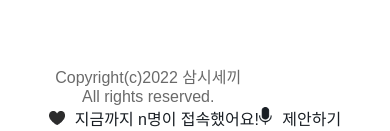
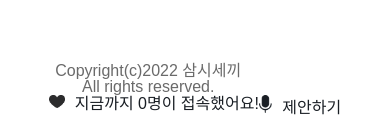
Before and after one commit to samshiSekki/DSGM_front, a React (Create React App) app: page /others in a window 390 px wide. Shown: the part 959-1090 px from the top of the page. Built offline with nearby package versions, Linux system fonts and the light colour scheme; no server answers; a web font is replaced by a local one.

Commit message:
feat: visiters count fix : mobile design

```diff
--- a/src/components/Footer.tsx
+++ b/src/components/Footer.tsx
@@ -1,7 +1,8 @@
-import React from 'react';
+import React, {useEffect, useState} from 'react';
 import 'css/footer.css';
 import styled from 'styled-components';
 import {BrowserView, MobileView, isBrowser, isMobile} from "react-device-detect";
+import axios from 'axios';
 
 let HeartIcon : any = styled.img`
   width: 16px;
@@ -45,13 +46,35 @@ let MicIconMobile : any = styled.img`
   float: right;
 `;
 
+
+
 function Footer() {
+  const HAS_VISITED_BEFORE : any = window.localStorage.getItem('hasVisitedBefore');
+  const [visit, setVisit] = useState(0);
+  useEffect(() => {
+    axios.get('http://mail-helper.com/mail-forms/visit').then(function(response){
+                //console.log(response.data);
+                setVisit(response.data);
+                if (!HAS_VISITED_BEFORE){
+                setVisit(response.data + 1);
+                axios.put('http://mail-helper.com/mail-forms/visit', {
+                  "counter": response.data + 1
+              });
+              let expires : any = new Date();
+              expires = expires.setTime(expires.getTime() + (30*24*60*60*1000));
+              window.localStorage.setItem('hasVisitedBefore', expires);
+            }
+
+            })
+  }, []);
+
+
   return (
     <div>
         <BrowserView>
         <div className='footerContainer'>
             <div className='copyright'>Copyright(c)2022 삼시세끼 All rights reserved.</div>
-            <div className='accessCounter'><HeartIcon src='img/Heart.png'/>지금까지 n명이 접속했어요!</div>
+            <div className='accessCounter'><HeartIcon src='img/Heart.png'/>지금까지 {visit}명이 접속했어요!</div>
             <div className='proposalBtn'><MicIcon src='img/Mic.png'/><a target="_blank" href="https://www.instagram.com/samshisaekki/">제안하기</a></div>
         </div>
         </BrowserView>
@@ -59,7 +82,7 @@ function Footer() {
         <MobileView>
           <FooterContainerMobile>
 
-            <AccessCounterMobile><HeartIconMobile src='img/Heart.png'/>지금까지 n명이 접속했어요!</AccessCounterMobile>
+            <AccessCounterMobile><HeartIconMobile src='img/Heart.png'/>지금까지 {visit}명이 접속했어요!</AccessCounterMobile>
             <div className='proposalMobile'><a target="_blank" href="https://www.instagram.com/samshisaekki/">제안하기</a><MicIconMobile src='img/Mic.png'/></div>
             <br/>
             <CopyrightMobile>Copyright(c)2022 삼시세끼 All rights reserved.</CopyrightMobile>
--- a/src/components/Header.tsx
+++ b/src/components/Header.tsx
@@ -8,6 +8,9 @@ import {BrowserView, MobileView, isBrowser, isMobile} from "react-device-detect"
 let MobileTitle: any = styled.img`
   margin-top: 38.95px;
   margin-bottom: 22.95px;
+`;
+let MobileTitleContainer: any = styled.div`
+  width: 100%;
 `;
 
 let TabWrap : any = styled.div`
@@ -188,23 +191,23 @@ function Header(props: any) {
 
         <TabBtn>
           <Link to='/'>
-            <div onClick={()=>{setCurrentMenu(0); clearCommonPlus()}}>기본</div>
+            <div onClick={()=>{clearCommonPlus()}}>기본</div>
           </Link>
         </TabBtn>
         <TabBorder src='img/Line 4.png'></TabBorder>
         <TabBtn2>
           <Link to='/billnut'>
-            <div onClick={()=>{setCurrentMenu(1); clearCommonPlus()}}>빌넣</div>
+            <div onClick={()=>{clearCommonPlus()}}>빌넣</div>
           </Link>
         </TabBtn2>
 
         <TabBorder src='img/Line 4.png'></TabBorder>
         <TabBtn2><Link to='/recommend'>
-            <div onClick={()=>{setCurrentMenu(2); clearCommonPlus()}}>추천서</div>
+            <div onClick={()=>{clearCommonPlus()}}>추천서</div>
         </Link> </TabBtn2>
         <TabBorder src='img/Line 4.png'></TabBorder>
         <TabBtn2><Link to='/grade'>
-        <div onClick={()=>{setCurrentMenu(3); clearCommonPlus()}}>성적문의</div>
+        <div onClick={()=>{clearCommonPlus()}}>성적문의</div>
         </Link></TabBtn2>
         <TabBorder src='img/Line 4.png'></TabBorder>
         <TabBtn className="dropdown">기타
@@ -224,9 +227,9 @@ function Header(props: any) {
       </TabWrap>
       </BrowserView>
       <MobileView>
-        <div>
+        <MobileTitleContainer>
         <MobileTitle src="img/dsgm_title_mobile.png"/>
-        </div>
+        </MobileTitleContainer>
         {props.currentMenu === 'default'?<CurrentIndicatorMobile0 src="img/Group 8.png"/>
           : props.currentMenu === 'billnut'?<CurrentIndicatorMobile1 src="img/Group 8.png"/>
           : props.currentMenu === 'recommend'?<CurrentIndicatorMobile2 src="img/Group 8.png"/>
--- a/src/css/main.css
+++ b/src/css/main.css
@@ -1,5 +1,37 @@
 @import url(https://cdn.jsdelivr.net/gh/moonspam/NanumSquare@1.0/nanumsquare.css);
 
+
+html, body, div, span, applet, object, iframe,
+h1, h2, h3, h4, h5, h6, p, blockquote, pre,
+a, abbr, acronym, address, big, cite, code,
+del, dfn, em, img, ins, kbd, q, s, samp,
+small, strike, strong, sub, sup, tt, var,
+b, u, i, center,
+dl, dt, dd, ol, ul, li,
+fieldset, form, label, legend,
+table, caption, tbody, tfoot, thead, tr, th, td,
+article, aside, canvas, details, embed,
+figure, figcaption, footer, header, hgroup,
+menu, nav, output, ruby, section, summary,
+time, mark, audio, video {
+	margin: 0;
+	padding: 0;
+	border: 0;
+	font-size: 100%;
+	font: inherit;
+	vertical-align: baseline;
+}
+/* HTML5 display-role reset for older browsers */
+article, aside, details, figcaption, figure,
+footer, header, hgroup, menu, nav, section {
+	display: block;
+}
+body {
+    overflow-x: hidden;
+	line-height: 1;
+}
+
+/**/
 body{
     font-family: 나눔스퀘어, 'NanumSquare', sans-serif;
     text-align: center;
@@ -20,6 +52,20 @@ a:visited{
 .dsgmTitleImg{
     width : 52vw;
     height : auto;
+}
+.mobileHeaderContainer{
+    position: absolute;
+    display: inline-block;
+}
+.mobileHeaderContainerClick{
+    position: absolute;
+    display: inline-block;
+    width: 335px;
+    height: 31px;
+}
+.mobileHeaderImg{
+    width: 335px;
+    height: auto;
 }
 .tabmenuContainer{
 
@@ -75,8 +121,8 @@ a:visited{
     background: #F7F8FA;
 }
 .dropdown:hover .dropdown-content {
-    margin-top: 500px;
-    position: absolute;
+    margin-top: 200px;
+    position: fixed;
     display: block;
 }
 .checkerInfoContainer{
@@ -124,8 +170,12 @@ a:visited{
 /* identical to box height */
     color: #191E24;
 }
+.checkerInfoAndTexts{
+    display: inline-block;
+    width: 335px;
+    margin-top: 30px;
+}
 .mailTextContainerMobile{
-
     display: inline-block;
     text-align: left;
     width : 306px;
--- a/src/pages/Default.tsx
+++ b/src/pages/Default.tsx
@@ -1,12 +1,21 @@
 import React, { useState, useEffect, useCallback } from 'react';
 import '../css/main.css';
 import PostList from './PostList';
+import { Link } from 'react-router-dom';
 import axios from 'axios';
 import styled from 'styled-components';
 import {connect, useDispatch} from 'react-redux';
 import parse from 'html-react-parser';
 import {BrowserView, MobileView, isBrowser, isMobile} from "react-device-detect";
 import Header from '../components/Header';
+
+let MobileTitle: any = styled.img`
+  margin-top: 38.95px;
+  margin-bottom: 22.95px;
+`;
+let MobileTitleContainer: any = styled.div`
+  width: 100%;
+`;
 
 let CurrentNav : any = styled.img`
   position: absolute;
@@ -133,9 +142,10 @@ function Default(props: any) {
 
   return(
   <div style={{overflowX:'hidden'}}>
-    <Header currentMenu = 'default'/>
+
 
     <BrowserView>
+    <Header currentMenu = 'default'/>
     <CurrentNav src="img/Union.png"/>
     {
         showChecker === true?
@@ -159,7 +169,17 @@ function Default(props: any) {
     </div>
     </BrowserView>
     <MobileView>
-    <CurrentNavMobile src="img/Union.png"/>
+      <MobileTitleContainer>
+        <MobileTitle src="img/dsgm_title_mobile.png"/>
+      </MobileTitleContainer>
+    <div className='mobileHeaderContainer'>
+    <img src='img/defaultMobileHeader.png' className='mobileHeaderImg'/>
+    </div>
+    <Link to = 'billnut'>
+    <div className='mobileHeaderContainerClick'>
+    </div>
+    </Link>
+    <div className='checkerInfoAndTexts'>
     {
         showChecker === true?
         <div className='checkerInfoContainerMobile'>
@@ -179,6 +199,7 @@ function Default(props: any) {
         </div>
       : null
       }
+    </div>
     </div>
     </MobileView>
 
--- a/src/pages/PostList.tsx
+++ b/src/pages/PostList.tsx
@@ -22,6 +22,7 @@ interface PostListProps {
 
 
 const PostList = ({tabType, inputValue}:PostListProps) => {
+    const [visit, setVisit] = useState(-1);
     const [firstState, setFirstState] = useState(`교수님의 가르침 덕분에, 저의 학문적 호기심을 기를 수 있었습니다. 감사합니다.`);
     const [lastState, setLastState] = useState("항상 좋은 수업 감사드립니다.");
     const [firstMent, setFirstMent] = useState([]);
@@ -163,7 +164,7 @@ const PostList = ({tabType, inputValue}:PostListProps) => {
 
     useEffect(() => {
         //window.localStorage.removeItem('hasVisitedBefore');
-        console.log(1);
+        //console.log(1);
         const handleShowModal = () => {
             if (HAS_VISITED_BEFORE && HAS_VISITED_BEFORE > new Date()) {
                 if (showImage == false) setShowImage(false);
```
Also changed, not shown: public/img/defaultMobileHeader.png (added).
